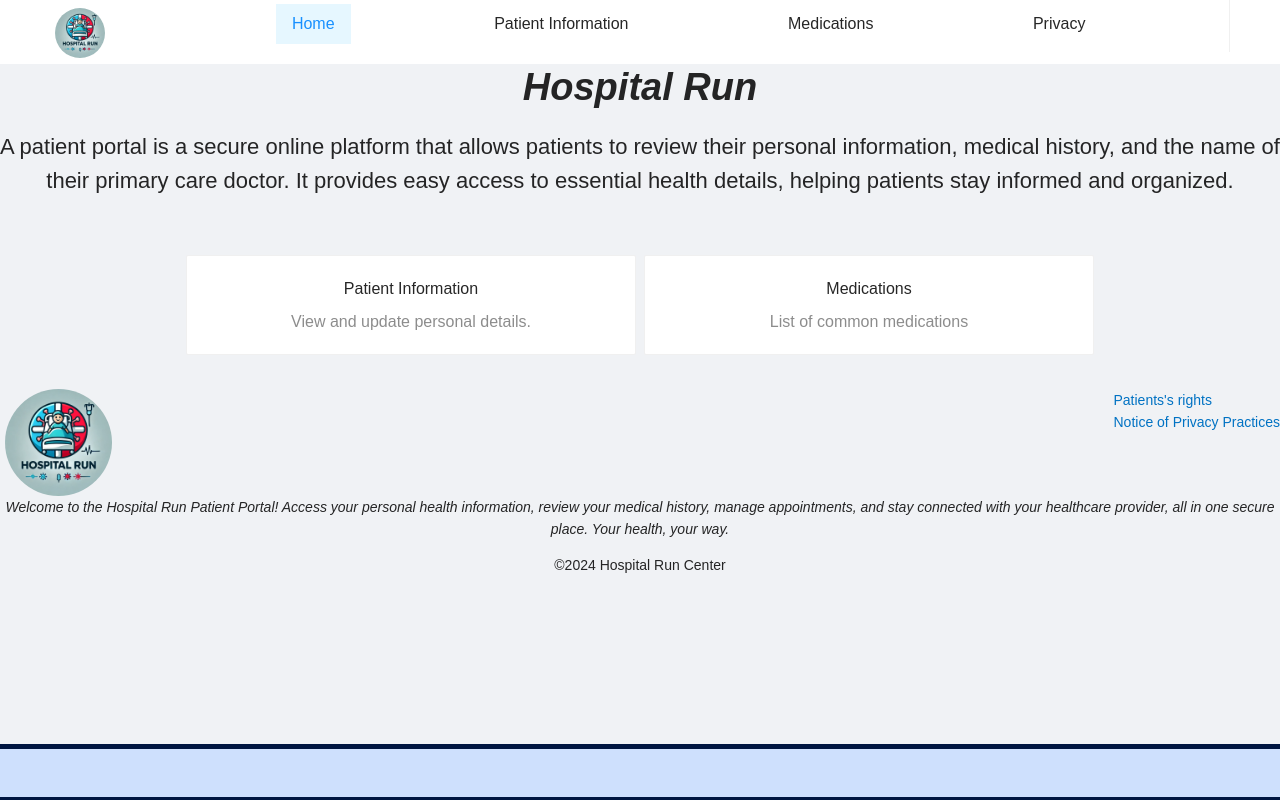
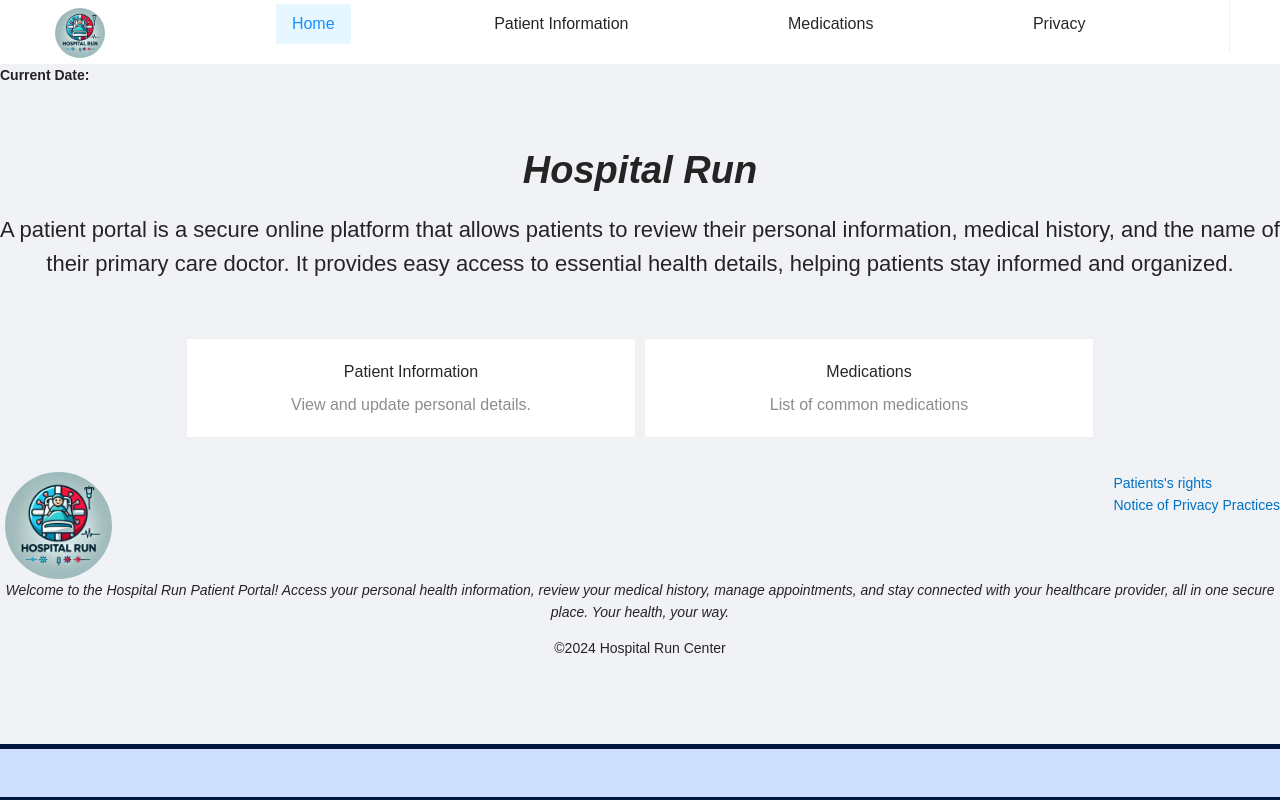
Before and after one commit to lena-A-Al/hospitalRun-Project, a React (Create React App) app in the folder hospitalrun/: page / in a window 1280 px wide. Built offline with nearby package versions, Linux system fonts and the light colour scheme.

Commit message:
integrate microserviceA in the client

```diff
--- a/hospitalrun/src/components/Home.tsx
+++ b/hospitalrun/src/components/Home.tsx
@@ -2,8 +2,21 @@ import { Card, Col, Row, Typography } from 'antd';
 import { Link } from 'react-router-dom';
 import { appPathNames } from '../common/utils/NavUtil';
 import { AppFooter } from '../core/components/footer/Footer';
+import { gql, useQuery } from '@apollo/client';
 
 export const Home = () => {
+  const GET_CURRENT_DATE = gql`
+    query {
+      currentDate
+    }
+  `;
+
+  const { data, loading, error } = useQuery(GET_CURRENT_DATE);
+
+  console.log('Loading:', loading);
+  console.log('Error:', error);
+  console.log('Data:', data);
+
   const tiles = [
     {
       title: 'Patient Information',
@@ -38,6 +51,12 @@ export const Home = () => {
   ];
   return (
     <Row gutter={[0, 30]}>
+      <Col>
+        <Typography.Text strong>Current Date:</Typography.Text>
+      </Col>
+      <Col span={24}>
+        <Typography.Text strong>{data && data.currentDate}</Typography.Text>
+      </Col>
       <Col style={{ width: '100%', textAlign: 'center' }}>
         <Typography.Title level={1} italic>
           Hospital Run
```
